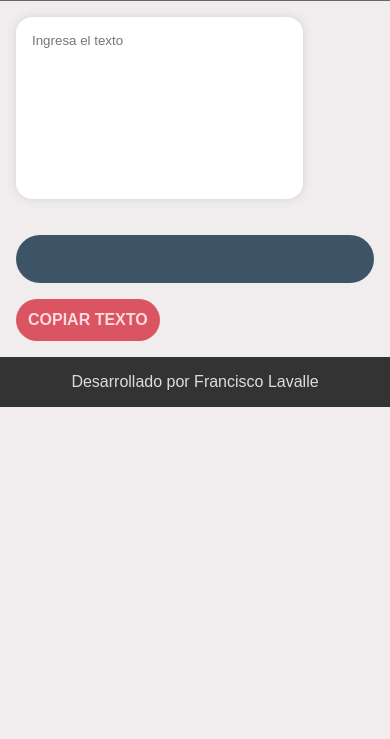
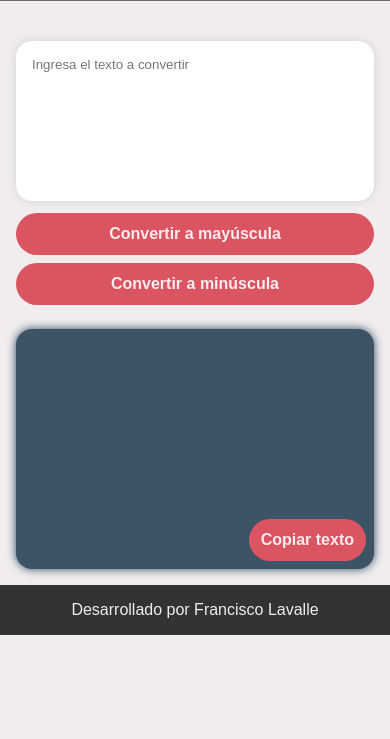
Before and after one commit to FranciscoJoseLavalle/mayusculas, a plain HTML site: page index.html in a window 390 px wide. Shown: the part 105-844 px from the top of the page. Drawn offline with Linux system fonts and the light colour scheme.

Commit message:
Update HTML & styles, add lowercase function

```diff
--- a/index.css
+++ b/index.css
@@ -13,9 +13,19 @@ header {
     padding: 1rem;
     text-align: center;
     background-color: #686963;
-    color: #fff;
+    color: #eff1e1;
 
 }
+
+main {
+    display: flex;
+    justify-content: center;
+    margin: auto;
+    padding: 1rem;
+    max-width: 70rem;
+    gap: 1.5rem;
+}
+
 .success {
     background-color: #8AA29E;
     font-size: 1.25rem;
@@ -23,6 +33,12 @@ header {
     color: #fafffe;
     text-align: center;
 }
+
+.text_container {
+    display: flex;
+    gap: .75rem;
+}
+
 textarea {
     border-radius: 1rem;
     padding: 1rem;
@@ -30,7 +46,14 @@ textarea {
     outline: none;
     border: none;
     box-shadow: #d4d2d3 0 0 10px;
-    margin: 1rem;
+    width: 20rem;
+    height: 10rem;
+}
+
+.options_container {
+    display: flex;
+    flex-direction: column;
+    gap: .5rem;
 }
 
 button {
@@ -39,28 +62,62 @@ button {
     border-radius: 50rem;
     border: none;
     font-weight: 600;
-   text-transform: uppercase;
+    /* text-transform: uppercase; */
     font-size: 1rem;
-   color: #ffdade;
+    color: #ffecee;
     cursor: pointer;
-   margin: 1rem;
-   margin-top: 0;
+    white-space: nowrap;
+}
+
+.result_container {
+    display: flex;
+    flex-direction: column;
+    gap: .5rem;
+    box-shadow: #274761 0 0 10px;
+    background-color: #3D5467;
+    width: 513px;
+    height: 15rem;
+    padding: .5rem;
+    border-radius: 1rem;
+    word-wrap: break-word;
 }
 
 .result {
-    text-transform: uppercase;
-    background-color: #3D5467;
+    padding: .5rem;
+    font-size: 1.25rem;
+    font-weight: 600;
     color: #bee2ff;
-    font-weight: 600;
-    font-size: 1.25rem;
-    padding: 1.5rem;
-    margin: 1rem;
-    border-radius: 50rem;
+    height: 100%;
+    overflow-y: scroll;
+}
+
+.copy_text {
+    align-self: flex-end;
 }
 
 footer {
     background-color: #333;
-    color: #ddd;
+    color: #eee;
     padding: 1rem;
     text-align: center;
 }
+
+@media (max-width: 1150px) {
+    main {
+        flex-direction: column;
+    }
+
+    textarea {
+        width: 100%;
+    }
+
+    .result_container {
+        width: 100%;
+    }
+}
+
+@media (max-width: 550px) {
+    .text_container {
+        flex-direction: column;
+    }
+}
--- a/index.html
+++ b/index.html
@@ -5,20 +5,27 @@
     <meta charset="UTF-8">
     <meta http-equiv="X-UA-Compatible" content="IE=edge">
     <meta name="viewport" content="width=device-width, initial-scale=1.0">
-    <title>Convertidor a mayúsculas</title>
+    <title>Convertidor de texto</title>
     <link rel="stylesheet" href="index.css">
 </head>
 
 <body>
     <header>
-        <h1>Convertidor a mayúsculas online</h1>
+        <h1>Convertidor de texto online</h1>
     </header>
     <main>
         <div class="success_container"></div>
-        <textarea name="" id="text" cols="30" rows="10" placeholder="Ingresa el texto"></textarea>
-
-        <div class="result"></div>
-        <button>Copiar texto</button>
+        <div class="text_container">
+            <textarea id="text" placeholder="Ingresa el texto a convertir"></textarea>
+            <div class="options_container">
+                <button class="type" role="mayuscula">Convertir a mayúscula</button>
+                <button class="type" role="minuscula">Convertir a minúscula</button>
+            </div>
+        </div>
+        <div class="result_container">
+            <p class="result"></p>
+            <button class="copy_text">Copiar texto</button>
+        </div>
     </main>
     <footer>
         Desarrollado por Francisco Lavalle
--- a/index.js
+++ b/index.js
@@ -1,19 +1,39 @@
-const text = document.querySelector('#text');
-const resultContainer = document.querySelector('.result');
-const button = document.querySelector('button');
+const textArea = document.querySelector('#text');
+const result = document.querySelector('.result');
+const copy_button = document.querySelector('.copy_text');
 const success = document.querySelector('.success_container');
+const types = document.querySelectorAll('.type');
 
-text.addEventListener('input', (e) => {
-    resultContainer.textContent = e.target.value;
+let text = "";
+
+textArea.addEventListener('input', (e) => {
+    text = e.target.value;
 })
 
-button.addEventListener('click', () => {
-    navigator.clipboard.writeText(resultContainer.textContent.toUpperCase()).then(() => {
+types.forEach(element => {
+    element.addEventListener('click', () => {
+        switch (element.role) {
+            case 'mayuscula':
+                text = text.toUpperCase();
+                result.textContent = text;
+                break;
+            case 'minuscula':
+                text = text.toLowerCase();
+                result.textContent = text;
+                break;
+            default:
+                break;
+        }
+    })
+})
+
+copy_button.addEventListener('click', () => {
+    navigator.clipboard.writeText(text).then(() => {
         success.classList.add('success')
         success.textContent = "Texto copiado satisfactoriamente."
         setTimeout(() => {
             success.classList.remove('success')
             success.textContent = '';
-        },3000)
+        }, 3000)
     })
 })
```
Lines whose indentation alone changed are shown as unchanged.
